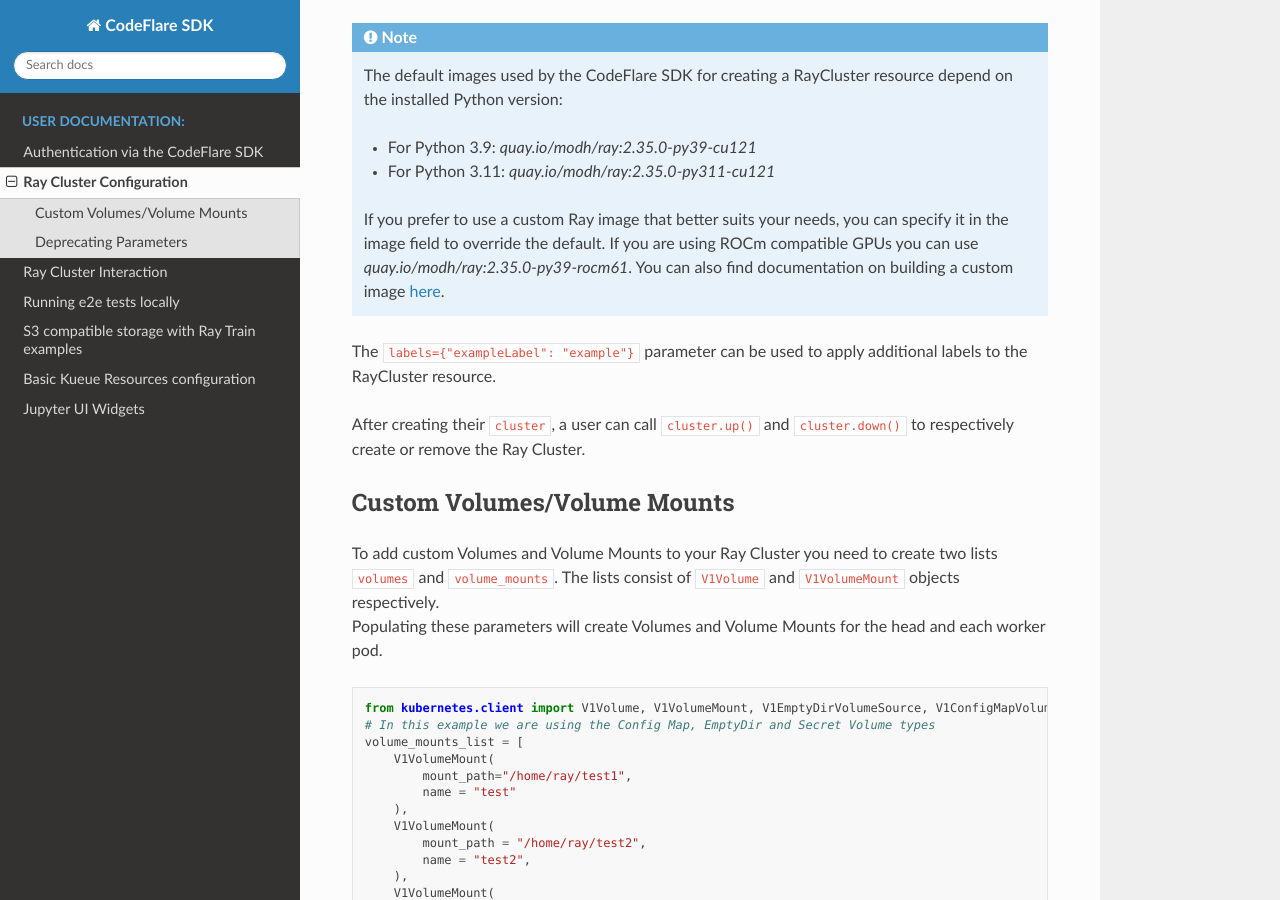
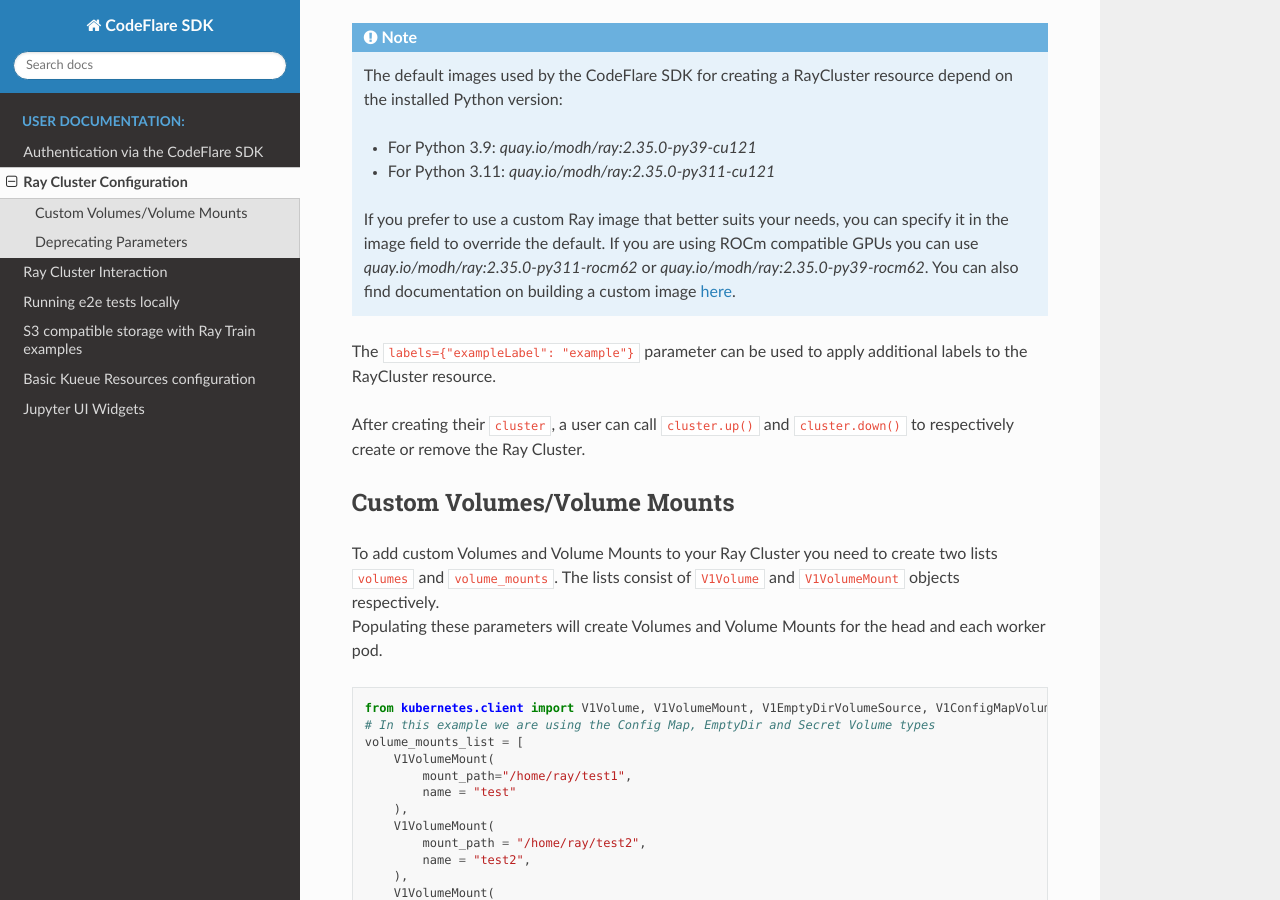
Before and after one commit to project-codeflare/codeflare-sdk, a Sphinx documentation site: the page built from docs/sphinx/user-docs/cluster-configuration.rst, in a window 1280 px wide and 900 px high, scrolled down 652 px. Built offline with Sphinx 7.4.7 and the Read the Docs theme 3.1.0, drawn with Linux system fonts in a browser that asks for light colours; pages that are not in the unit, such as notebooks, are missing from menus.

Commit message:
Update reference to Ray ROCm image

```diff
--- a/docs/sphinx/user-docs/cluster-configuration.rst
+++ b/docs/sphinx/user-docs/cluster-configuration.rst
@@ -41,7 +41,7 @@
   If you prefer to use a custom Ray image that better suits your
   needs, you can specify it in the image field to override the default.
   If you are using ROCm compatible GPUs you
-  can use `quay.io/modh/ray:2.35.0-py39-rocm61`. You can also find
+  can use `quay.io/modh/ray:2.35.0-py311-rocm62` or `quay.io/modh/ray:2.35.0-py39-rocm62`. You can also find
   documentation on building a custom image
   `here <https://github.com/opendatahub-io/distributed-workloads/tree/main/images/runtime/examples>`__.
 
```
